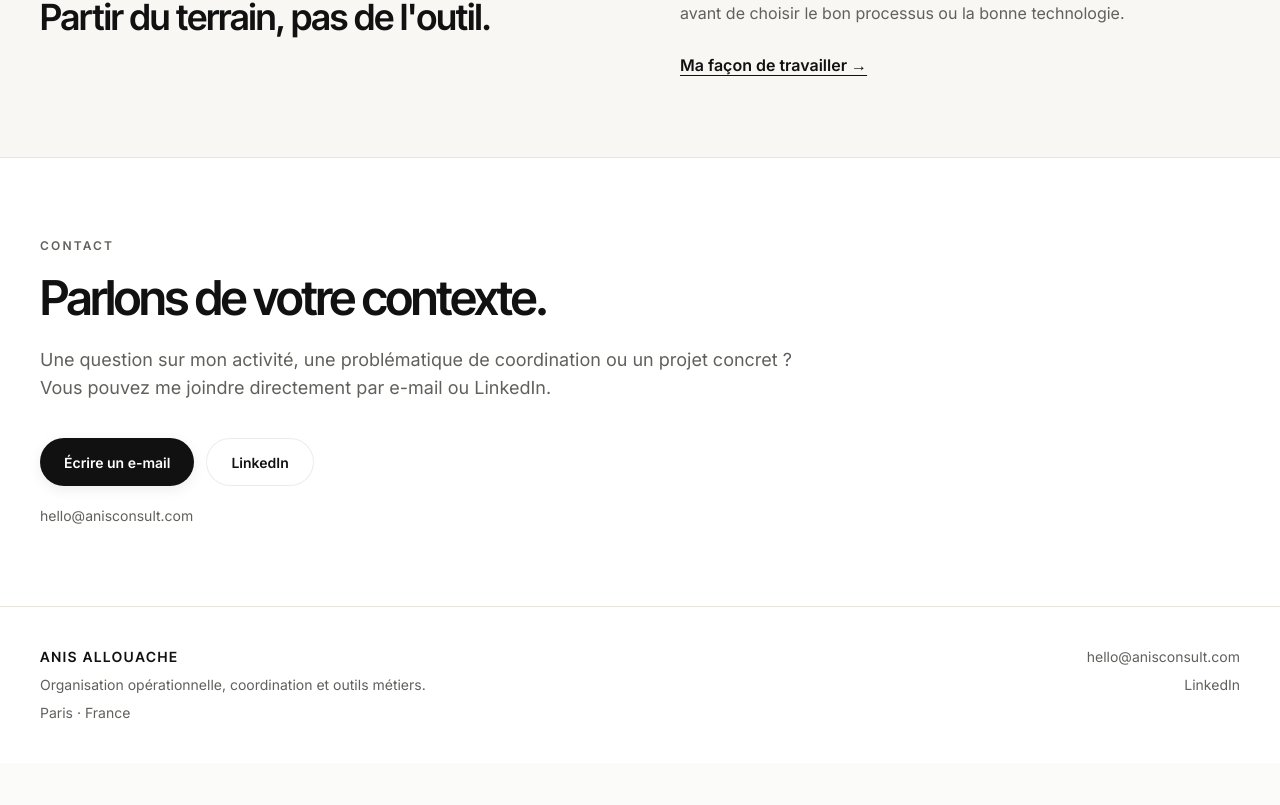
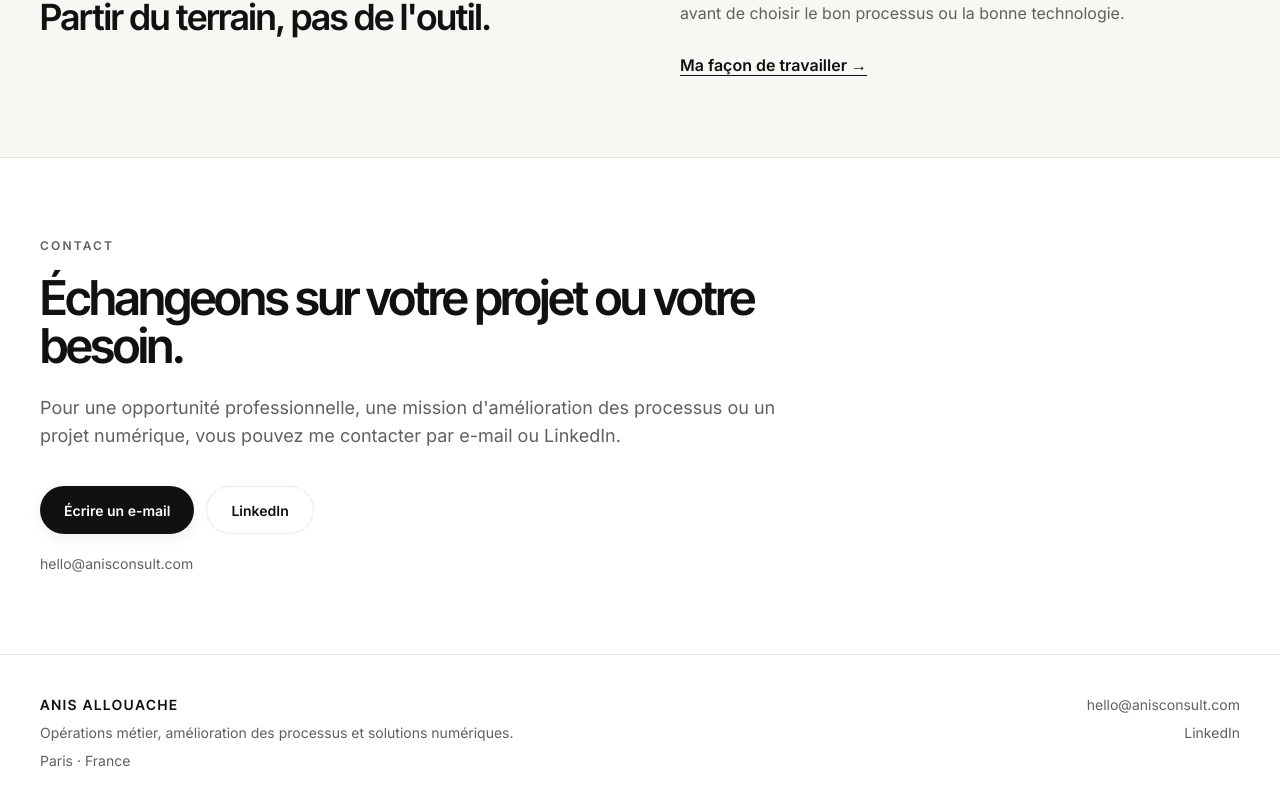
Before and after one commit to Granis75/anisconsult.com, a Next.js app: page / in a window 1280 px wide. Shown: the part 2315-3120 px from the top of the page. Before the commit the page ends 3078 px from the top, so only its background shows below. Built offline with nearby package versions, Linux system fonts and the light colour scheme.

Commit message:
Refine contact and footer for jobs and independent projects

```diff
--- a/app/(en)/en/contact/page.tsx
+++ b/app/(en)/en/contact/page.tsx
@@ -4,7 +4,7 @@ import { SiteHeader } from "@/components/site-header";
 import { SiteFooter } from "@/components/site-footer";
 export const metadata: Metadata = {
   title: "Contact — Anis Allouache",
-  description: "Contact Anis Allouache about operational coordination, process improvement or practical business tools.",
+  description: "Contact Anis Allouache about business operations, process improvement, digital solutions or professional opportunities.",
   alternates: { canonical: "/en/contact", languages: { "fr-FR": "/contact", "en-US": "/en/contact" } },
 };
 export default function EnglishContactPage() {
--- a/app/(fr)/contact/page.tsx
+++ b/app/(fr)/contact/page.tsx
@@ -4,7 +4,7 @@ import { SiteHeader } from "@/components/site-header";
 import { SiteFooter } from "@/components/site-footer";
 export const metadata: Metadata = {
   title: "Contact — Anis Allouache",
-  description: "Contacter Anis Allouache pour échanger sur l'organisation opérationnelle, la coordination et les outils métiers.",
+  description: "Contacter Anis Allouache pour échanger sur les opérations métier, l'amélioration des processus, les solutions numériques ou une opportunité professionnelle.",
   alternates: { canonical: "/contact", languages: { "fr-FR": "/contact", "en-US": "/en/contact" } },
 };
 export default function ContactPage() {
--- a/components/contact-section.tsx
+++ b/components/contact-section.tsx
@@ -11,12 +11,12 @@ export function ContactSection({ headingLevel = "h1", locale = "fr" }: ContactSe
     <div className="max-w-3xl">
       <p className="text-xs font-semibold uppercase tracking-[0.18em] text-muted">{english ? "Contact" : "Contact"}</p>
       <Heading className="mt-5 font-display text-4xl font-semibold tracking-[-0.045em] sm:text-5xl">
-        {english ? "Let's discuss your situation." : "Parlons de votre contexte."}
+        {english ? "Let's discuss your project or opportunity." : "Échangeons sur votre projet ou votre besoin."}
       </Heading>
       <p className="mt-6 text-base leading-8 text-muted sm:text-lg">
         {english
-          ? "Have a question about my work, an operations challenge or a practical project? You can reach me directly by email or LinkedIn."
-          : "Une question sur mon activité, une problématique de coordination ou un projet concret ? Vous pouvez me joindre directement par e-mail ou LinkedIn."}
+          ? "For a role within your organisation, a process improvement assignment or a digital tools project, you can reach me directly by email or LinkedIn."
+          : "Pour une opportunité professionnelle, une mission d'amélioration des processus ou un projet numérique, vous pouvez me contacter par e-mail ou LinkedIn."}
       </p>
       <div className="mt-9 flex flex-wrap gap-3">
         <a href={directEmailHref} className="premium-cta h-12 px-6">{english ? "Send an email" : "Écrire un e-mail"}</a>
--- a/components/site-footer.tsx
+++ b/components/site-footer.tsx
@@ -9,7 +9,7 @@ export function SiteFooter({ locale = "fr" }: { locale?: Locale }) {
       <div className="mx-auto flex max-w-7xl flex-col justify-between gap-7 px-6 py-10 text-sm text-muted md:flex-row lg:px-10">
         <div className="space-y-2">
           <Link href={english ? "/en" : "/"} className="font-display font-semibold uppercase tracking-[0.12em] text-ink">{siteContent.brand}</Link>
-          <p>{english ? "Operations coordination, process improvement and business tools." : "Organisation opérationnelle, coordination et outils métiers."}</p>
+          <p>{english ? "Business operations, process improvement and digital solutions." : "Opérations métier, amélioration des processus et solutions numériques."}</p>
           <p>{english ? "Paris · France" : "Paris · France"}</p>
         </div>
         <div className="flex flex-col gap-2 md:items-end">
--- a/lib/site-content.ts
+++ b/lib/site-content.ts
@@ -4,7 +4,7 @@ export const cvHref: string | null = null;
 
 export const siteContent = {
   brand: "ANIS ALLOUACHE",
-  brandContext: "Organisation opérationnelle & outils métiers",
+  brandContext: "Opérations métier & solutions numériques",
   navigation: [
     { label: "Réalisations", href: "/work" },
     { label: "Expertises", href: "/services" },
@@ -12,8 +12,8 @@ export const siteContent = {
     { label: "Contact", href: "/contact" },
   ],
   hero: {
-    title: "Des opérations mieux organisées.",
-    subtitle: "Organisation opérationnelle et outils métiers",
+    title: "Comprendre les opérations. Améliorer leur fonctionnement.",
+    subtitle: "Opérations métier & solutions numériques",
     description:
       "Coordination des activités, amélioration des processus et outils numériques adaptés au terrain.",
     support:
```
